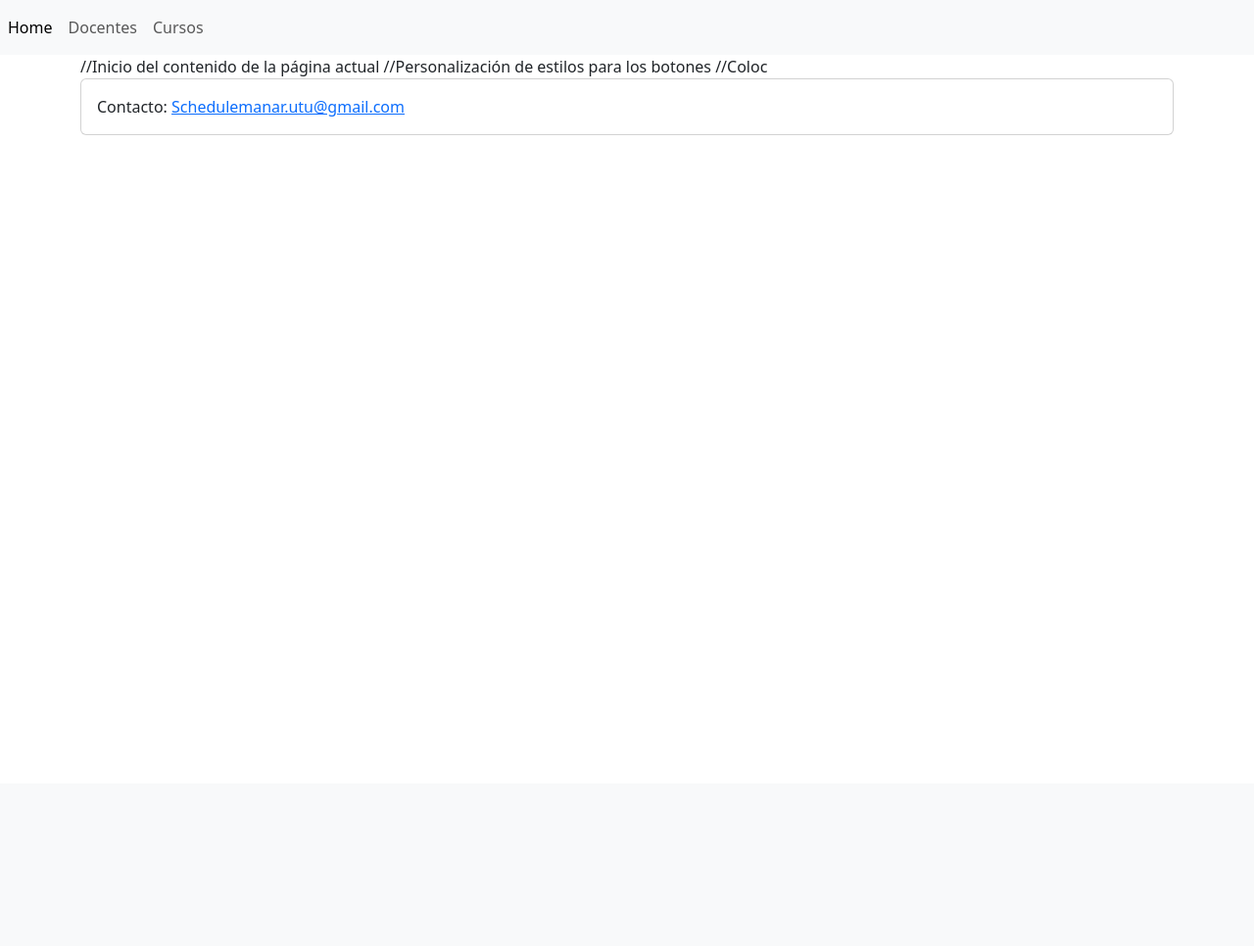
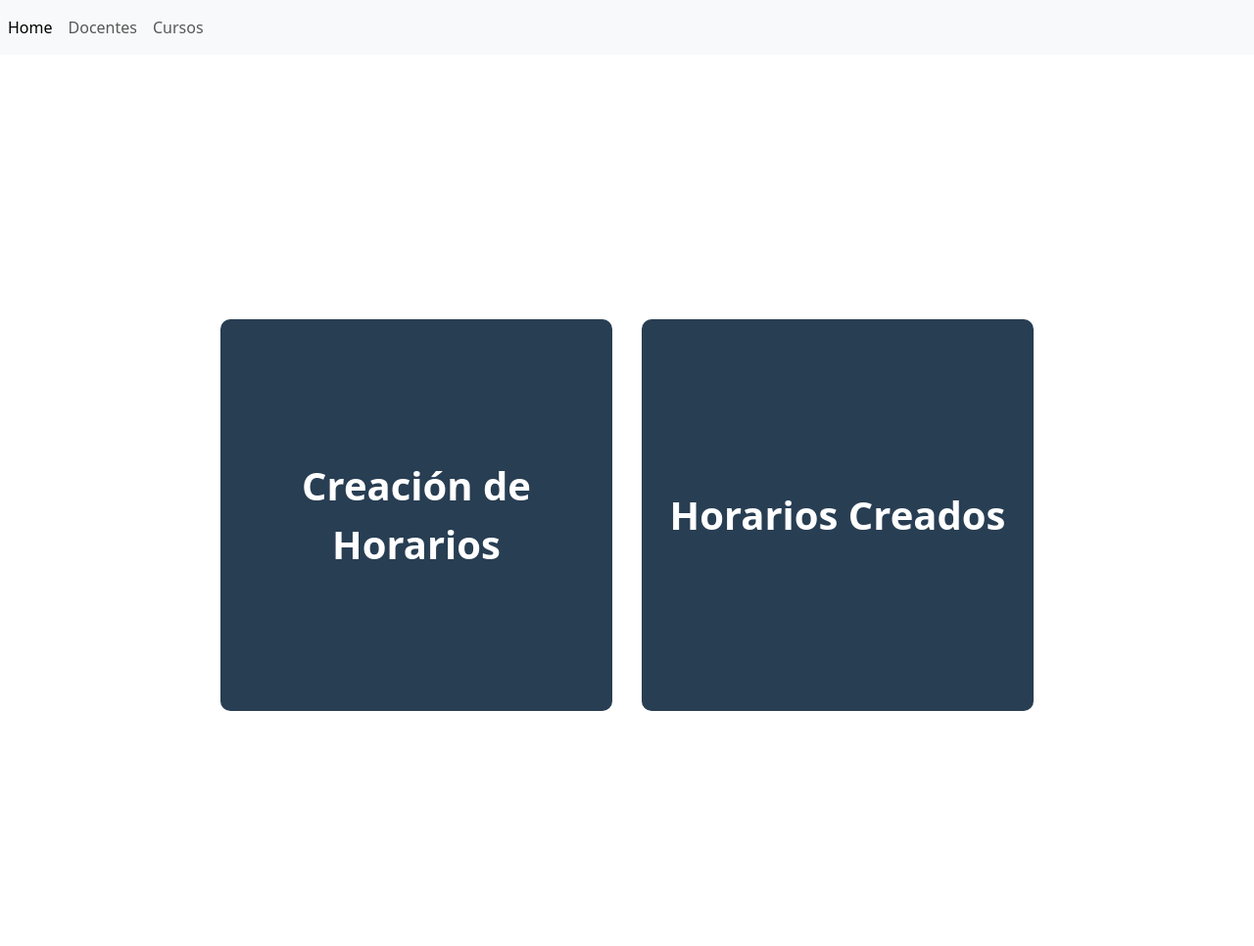
Before and after one commit to ScheduleManagerutu/Gestion_Academica, a PHP site: page /secciones/index.php in a window 1280 px wide. Shown: the top 966 px of the page at 98% size. Before the commit the page ends 138 px from the top, so only its background shows below. Run offline with PHP 8.4, Linux system fonts and the light colour scheme.

Commit message:
Cambio de error de actualización
Colocación de comandos para mostrar botones dentro de la web

```diff
--- a/secciones/index.php
+++ b/secciones/index.php
@@ -1,13 +1,13 @@
 <?php include('../templates/cabecera.php'); ?>
 
-//Inicio del contenido de la página actual
+
 
 <!DOCTYPE html>
 <html lang="es">
 <head>
     <meta charset="UTF-8">
     <title>Gestión de Horarios</title>
-//Personalización de estilos para los botones
+
     <style>
         .contenedor-botones {
             display: flex;
@@ -40,9 +40,18 @@
         }
     </style>
 </head>
-//Coloc
+
 <body>
 
+<!-- Botones -->
+    <div class="contenedor-botones">
+        <a href="#creacion-horarios" class="boton-cuadrado">
+            Creación de Horarios
+        </a>
+        <a href="#horarios-creados" class="boton-cuadrado">
+            Horarios Creados
+        </a>
+    </div>
 
 </body>
 </html>
```
